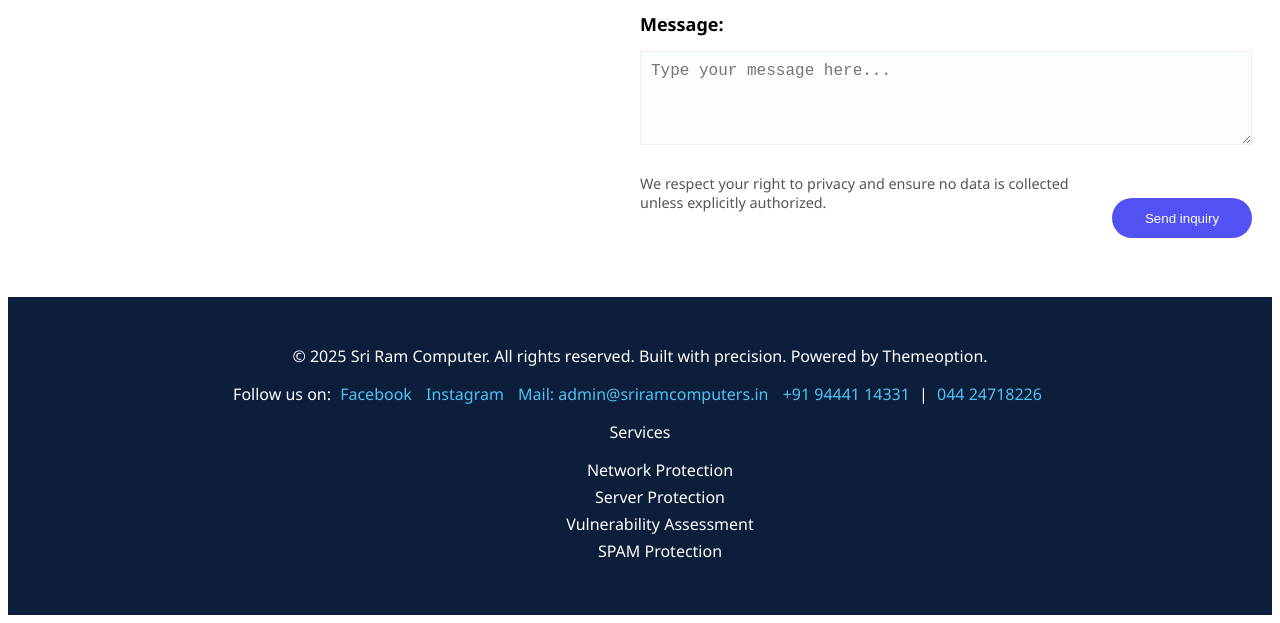
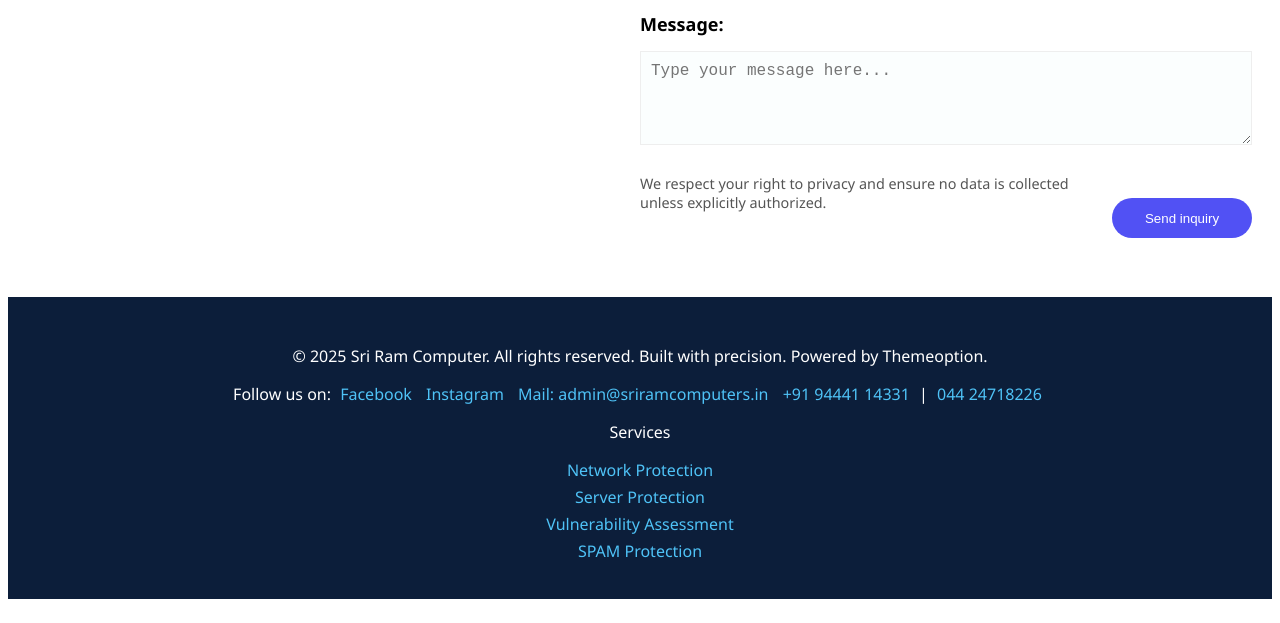
Before and after one commit to upfinity-git/Sri-Ram-Computers, a plain HTML site: page contact.html in a window 1280 px wide. Shown: the part 763-1386 px from the top of the page. Drawn offline with Linux system fonts and the light colour scheme.

Commit message:
changes made in contact.css style.css and index.html

```diff
--- a/css/contact.css
+++ b/css/contact.css
@@ -20,7 +20,7 @@ body {
 .nav-container a {
     display: inline-block;
     text-decoration: none;
-    margin:0 0 0  18px;
+    margin: 0 0 0 18px;
     text-decoration-thickness: 2px;
     color: black;
     font-size: 16px;
@@ -51,12 +51,12 @@ body {
 }
 
 .nav-links a:hover::before {
-    width: 90%;
+    width: 100%;
     background-color: #5d3eff;
 }
 
 .hero {
-    background-color:	#F0F8FF;
+    background-color: #F0F8FF;
     display: flex;
     flex-direction: column;
     align-items: center;
@@ -80,7 +80,7 @@ body {
     flex-direction: row;
     justify-content: space-between;
     align-items: flex-start;
-    gap:40px;
+    gap: 40px;
     padding: 20px;
     flex-wrap: wrap;
 }
@@ -109,7 +109,8 @@ body {
 
 .form-container h2 {
     font-weight: bold;
-    font-size: 1.5rem;;
+    font-size: 1.5rem;
+    ;
     color: #5151f4;
 }
 
@@ -123,11 +124,13 @@ form label {
     font-weight: bold;
 }
 
-form input, form textarea, form select {
+form input,
+form textarea,
+form select {
     padding: 10px;
     font-size: 16px;
     background-color: hsl(180, 50%, 99%);
-    border: 1.5px groove ;
+    border: 1.5px groove;
     color: #333;
     transition: border-color 0.3s ease, box-shadow 0.3s ease;
     width: 100%;
@@ -135,12 +138,16 @@ form input, form textarea, form select {
 
 }
 
-form input:hover, form textarea:hover, form select:hover {
+form input:hover,
+form textarea:hover,
+form select:hover {
     border-color: rgb(93, 62, 255);
     box-shadow: 0 0 5px rgba(93, 62, 255, 0.3);
 }
 
-form input:focus, form textarea:focus, form select:focus {
+form input:focus,
+form textarea:focus,
+form select:focus {
     box-shadow: 0 0 5px rgba(93, 62, 255, 0.5);
 }
 
@@ -155,7 +162,8 @@ form input:focus, form textarea:focus, form select:focus {
     flex: 1;
     font-size: 0.9rem;
     color: #555;
-    padding-bottom: 50px;;
+    padding-bottom: 50px;
+    ;
 }
 
 .privacy-notice button {
@@ -164,7 +172,8 @@ form input:focus, form textarea:focus, form select:focus {
     border: none;
     height: 40px;
     width: 140px;
-    border-radius: 20px;;
+    border-radius: 20px;
+    ;
 }
 
 .privacy-notice button:hover {
@@ -209,10 +218,17 @@ footer a:hover {
     transition: color 0.3s ease;
 }
 
+footer ul {
+    align-items: center;
+    list-style-type: disc;
+    list-style: none;
+    padding: 0;
+    margin: 0;
+}
+
 
 footer li {
-    list-style: none;
-    margin : 0 5px;
-    text-align: center;
+    color: #4fc3f7;
+    margin: 0 5px;
     padding-bottom: 5px;
 }
```
Also changed, not shown: index.html (+2 -2 lines), css/style.css (indentation only). Lines whose indentation alone changed are shown as unchanged.
